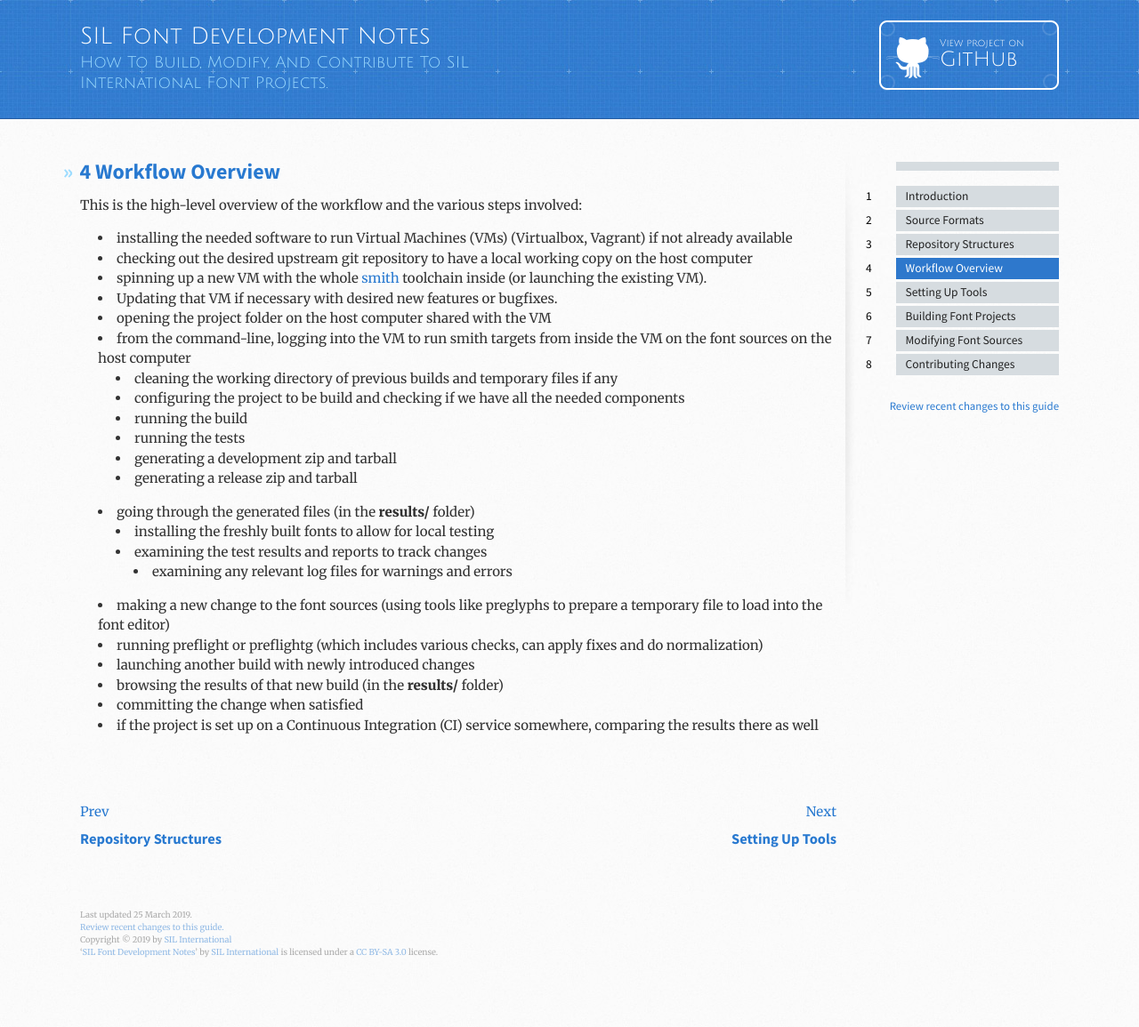
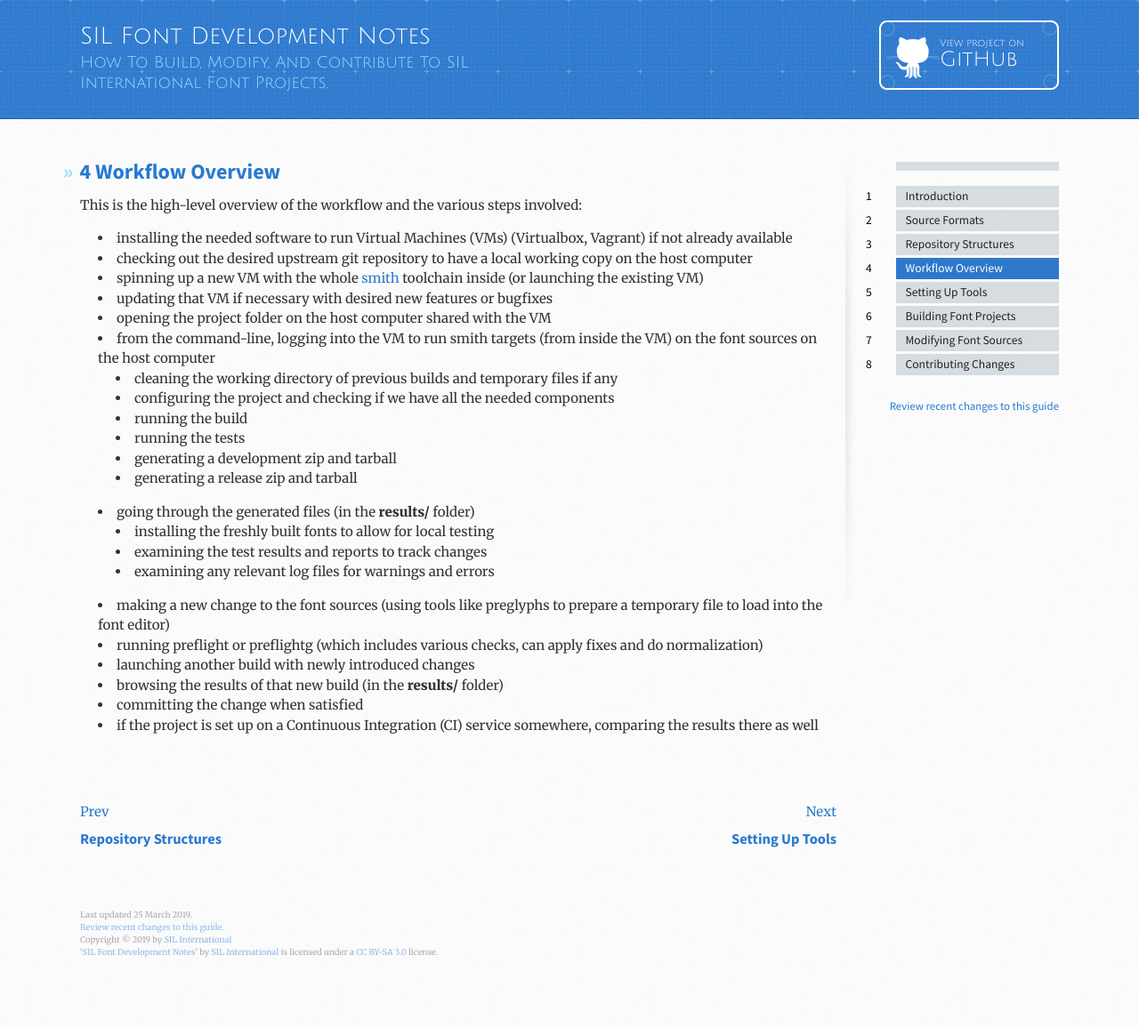
Before and after one commit to silnrsi/silfontdev, a Jekyll site: the page built from en-US/Workflow_Overview.md, in a window 1280 px wide. Shown: the whole page at 89% size. Built offline with Jekyll 4.4.1, drawn with Linux system fonts in a browser that asks for light colours.

Commit message:
Added fixes after a first round of proof-reading.

```diff
--- a/en-US/Workflow_Overview.md
+++ b/en-US/Workflow_Overview.md
@@ -11,12 +11,12 @@ This is the high-level overview of the workflow and the various steps involved:
 
 - installing the needed software to run Virtual Machines (VMs) (Virtualbox, Vagrant) if not already available
 - checking out the desired upstream git repository to have a local working copy on the host computer
-- spinning up a new VM with the whole [smith](https://github.com/silnrsi/smith/) toolchain inside (or launching the existing VM).
-- Updating that VM if necessary with desired new features or bugfixes.
+- spinning up a new VM with the whole [smith](https://github.com/silnrsi/smith/) toolchain inside (or launching the existing VM)
+- updating that VM if necessary with desired new features or bugfixes
 - opening the project folder on the host computer shared with the VM
-- from the command-line, logging into the VM to run smith targets from inside the VM on the font sources on the host computer
+- from the command-line, logging into the VM to run smith targets (from inside the VM) on the font sources on the host computer
 	- cleaning the working directory of previous builds and temporary files if any
-	- configuring the project to be build and checking if we have all the needed components
+	- configuring the project and checking if we have all the needed components
 	- running the build
 	- running the tests
 	- generating a development zip and tarball
@@ -24,7 +24,7 @@ This is the high-level overview of the workflow and the various steps involved:
 - going through the generated files (in the __results/__ folder)
 	- installing the freshly built fonts to allow for local testing
 	- examining the test results and reports to track changes
-        - examining any relevant log files for warnings and errors
+	- examining any relevant log files for warnings and errors
 - making a new change to the font sources (using tools like preglyphs to prepare a temporary file to load into the font editor)
 - running preflight or preflightg (which includes various checks, can apply fixes and do normalization)
 - launching another build with newly introduced changes
```
Also changed, not shown: en-US/Building_Font_Projects.md (+3 -3 lines), en-US/Contributing_Changes.md (+1 -1 lines), en-US/Introduction.md (+1 -1 lines), en-US/Modifying_Font_Sources.md (+2 -2 lines), en-US/Setting-Up-Tools.md (+6 -7 lines).
